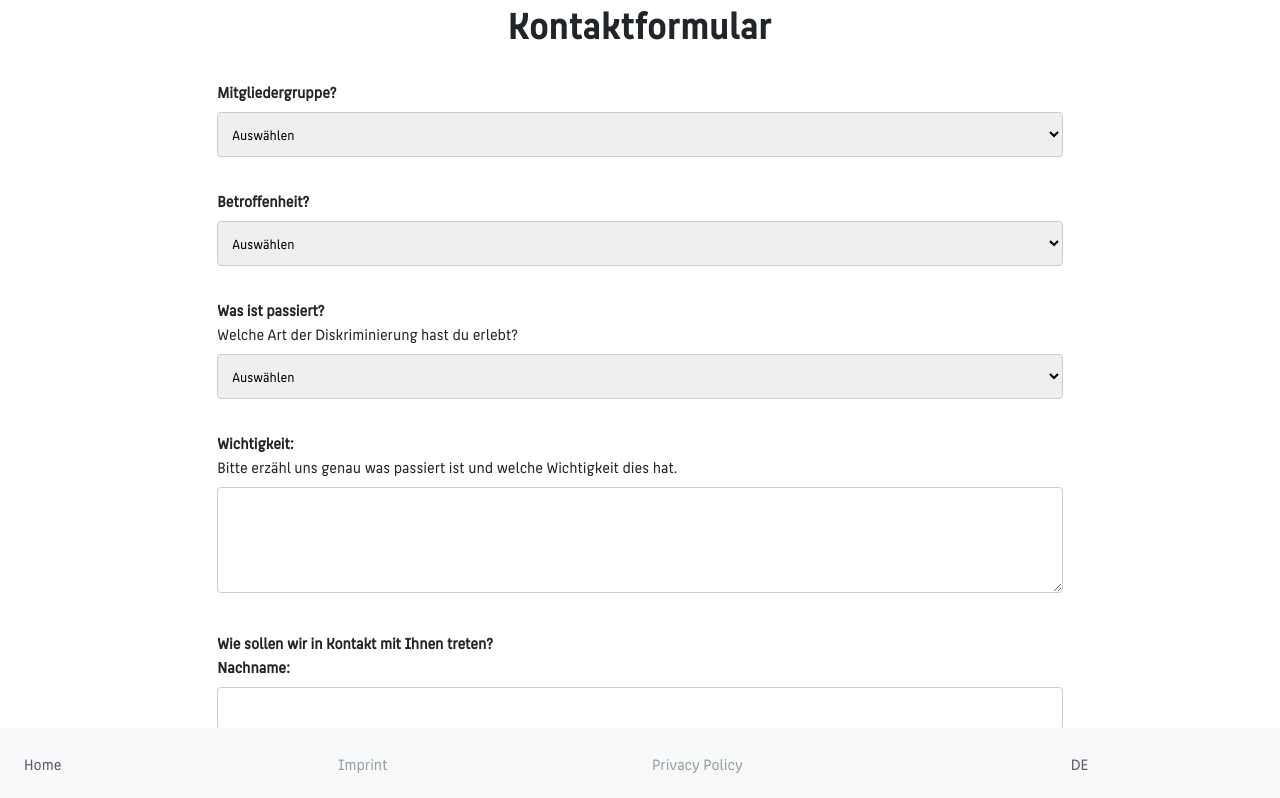
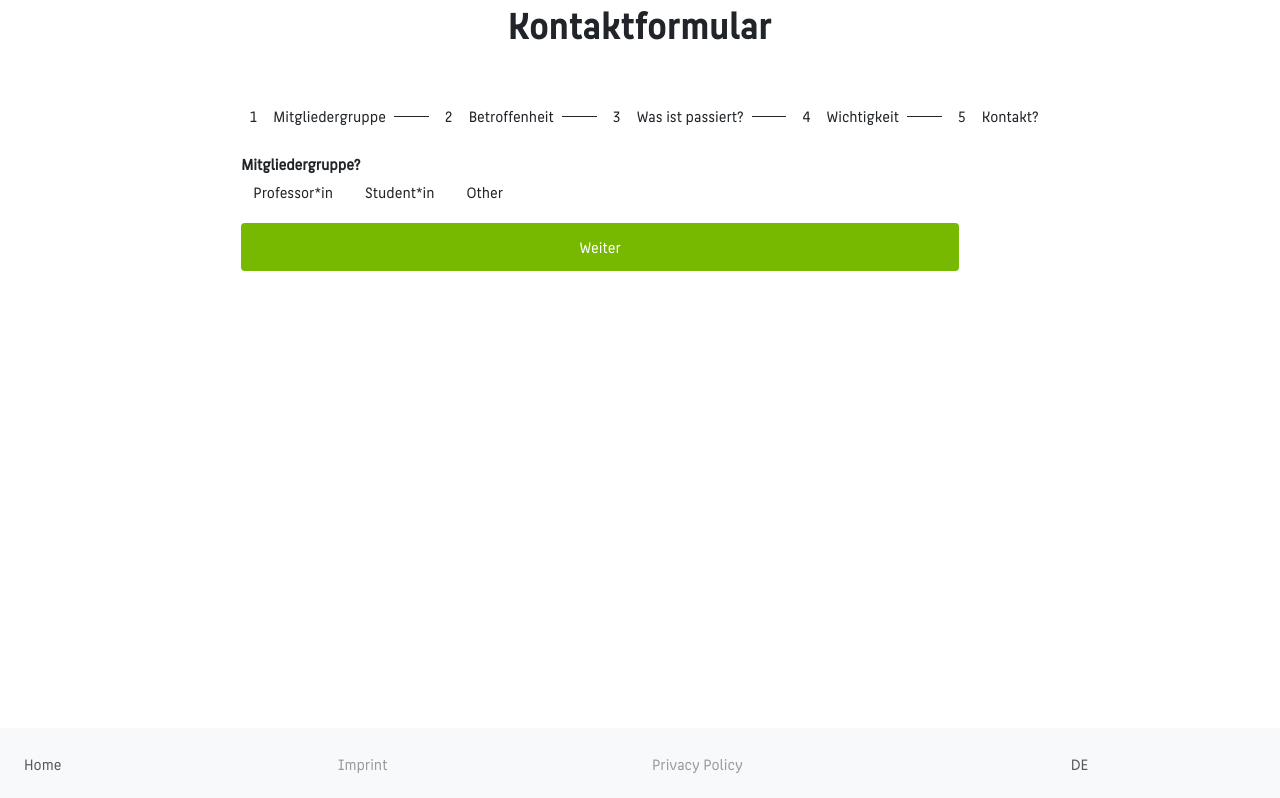
Before and after one commit to joha1na/AntidiskriminierungsAPP, an Angular app in the folder htw-antidiskriminierungsapp/: page /kontaktformular in a window 1280 px wide. Shown: the top 798 px of the page. Built offline with nearby package versions, Linux system fonts and the light colour scheme.

Commit message:
Erste Frage überarbeitet mit Auswahlchips und Kontaktformular eingerichtet

```diff
--- a/htw-antidiskriminierungsapp/src/app/kontaktformular/kontaktformular.component.css
+++ b/htw-antidiskriminierungsapp/src/app/kontaktformular/kontaktformular.component.css
@@ -3,6 +3,24 @@ body {
     width: 100%;
     padding: 4%;
 }
+
+/* CSS für den aktiven Link im mat-stepper */
+.mat-step-header[aria-selected="true"] .mat-step-label,
+.mat-step-header[aria-selected="true"] .mat-step-icon {
+  background-color: #76B900; /* Hintergrundfarbe des aktiven Schritts */
+  color: white; /* Textfarbe des aktiven Schritts */
+}
+
+.mat-chip-selected {
+  background-color: green;
+  color: white; /* Ändern Sie die Textfarbe je nach Bedarf */
+}
+
+.mat-step-label{
+  background-color: #76B900;
+  color: white;
+}
+
 
 .container {
     overflow: hidden;
@@ -14,9 +32,8 @@ body {
 }
 
 h1 {
-    font-family: 'HTWBerlinBold';
-    text-align: center;
-
+  font-family: 'HTWBerlinBold';
+  text-align: center;
 }
 
 .buttons {
--- a/htw-antidiskriminierungsapp/src/app/kontaktformular/kontaktformular.component.html
+++ b/htw-antidiskriminierungsapp/src/app/kontaktformular/kontaktformular.component.html
@@ -1,18 +1,36 @@
 <h1>Kontaktformular</h1>
 <br>
-<form (ngSubmit)="submitForm()" #contactForm="ngForm">
-    <div>
+<mat-horizontal-stepper #stepper>
+  <!-- Schritt 1 -->
+  <mat-step>
+    <ng-template matStepLabel>Mitgliedergruppe</ng-template>
+    <form (ngSubmit)="nextStep()">
+      <div>
         <label for="mitgliedergruppe">Mitgliedergruppe?</label>
         <br>
-        <select id="mitgliedergruppe" name="mitgliedergruppe" required [(ngModel)]="formData.mitgliedergruppe">
-          <option value="" disabled selected>Auswählen</option>
-          <option value="Professor*in">Professor*in</option>
-          <option value="Student*in">Student*in</option>
-          <option value="Other">Other</option>
-          <!-- Weitere Kategorien hinzufügen -->
-        </select>
+        <mat-chip-list>
+
+          <mat-chip (click)="selectMitgliedergruppe('Professor*in')" [selected]="formData.mitgliedergruppe === 'Professor*in'">
+            Professor*in
+          </mat-chip>
+
+          <mat-chip (click)="selectMitgliedergruppe('Student*in')" [selected]="formData.mitgliedergruppe === 'Student*in'">
+            Student*in
+          </mat-chip>
+          <mat-chip (click)="selectMitgliedergruppe('Other')" [selected]="formData.mitgliedergruppe === 'Other'">
+            Other
+          </mat-chip>
+        </mat-chip-list>
       </div>
-      <br>
+      <div>
+        <button class="btn-primary" type="submit">Weiter</button>
+      </div>
+    </form>
+  </mat-step>
+
+  <mat-step>
+    <ng-template matStepLabel>Betroffenheit</ng-template>
+    <form (ngSubmit)="nextStep()">
       <div>
         <label for="betroffenheit">Betroffenheit?</label>
         <br>
@@ -24,7 +42,16 @@
           <!-- Weitere Kategorien hinzufügen -->
         </select>
       </div>
+      <div>
+        <button class="btn-primary" type="submit">Weiter</button>
+      </div>
       <br>
+    </form>
+  </mat-step>
+  <!-- Schritt 3 -->
+  <mat-step>
+    <ng-template matStepLabel>Was ist passiert?</ng-template>
+    <form (ngSubmit)="nextStep()">
       <div>
         <label for="geschichte">Was ist passiert?</label>
         <br>
@@ -38,7 +65,18 @@
           <!-- Weitere Kategorien hinzufügen -->
         </select>
       </div>
+      <div>
+
+        <button class="btn-primary" type="submit">Weiter</button>
+      </div>
+    </form>
+  </mat-step>
+
       <br>
+       <!-- Schritt 4 -->
+  <mat-step>
+    <ng-template matStepLabel>Wichtigkeit</ng-template>
+    <form (ngSubmit)="nextStep()">
     <div>
       <label for="message">Wichtigkeit:</label>
       <br>
@@ -47,6 +85,15 @@
       <textarea id="message" name="message" rows="4" required [(ngModel)]="formData.message"></textarea>
     </div>
     <br>
+    <div>
+      <button class="btn-primary" type="submit">Weiter</button>
+    </div>
+  </form>
+</mat-step>
+<mat-step>
+  <ng-template matStepLabel>Kontakt?</ng-template>
+  <form (ngSubmit)="submitForm()">
+  <div>
     <label>Wie sollen wir in Kontakt mit Ihnen treten?</label>
     <div>
         <label for="lastname">Nachname:</label>
@@ -60,8 +107,12 @@
         <label for="email">E-Mail:</label>
         <input type="email" id="email" name="email" required [(ngModel)]="formData.email">
       </div>
-    <button class="btn-primary "type="submit" [disabled]="!contactForm.valid">Absenden</button>
-  </form>
+      <div>
+        <button class="btn-primary" type="submit">Absenden</button>
+      </div>
+  </div>
+  </form></mat-step>
   <br>
   <br>
   <br>
+</mat-horizontal-stepper>
--- a/htw-antidiskriminierungsapp/src/app/kontaktformular/kontaktformular.component.ts
+++ b/htw-antidiskriminierungsapp/src/app/kontaktformular/kontaktformular.component.ts
@@ -1,4 +1,7 @@
-import { Component } from '@angular/core';
+import { Component, ViewChild } from '@angular/core';
+import { NgForm } from '@angular/forms'; // Stellen Sie sicher, dass NgForm importiert ist
+import { MatStepper } from '@angular/material/stepper';
+
 
 @Component({
   selector: 'app-kontaktformular',
@@ -6,6 +9,9 @@ import { Component } from '@angular/core';
   styleUrls: ['./kontaktformular.component.css']
 })
 export class KontaktformularComponent {
+  @ViewChild('contactForm', { static: false }) contactForm: NgForm | undefined;
+  @ViewChild('stepper') stepper!: MatStepper; // ViewChild für den Stepper
+
   formData = {
     mitgliedergruppe: '',
     betroffenheit:'',
@@ -14,13 +20,27 @@ export class KontaktformularComponent {
     lastname: '',
     firstname:'',
     email:'',
-    message: ''
+    message: '',
+
   };
 
+  selectMitgliedergruppe(selectedGroup: string): void {
+    this.formData.mitgliedergruppe = selectedGroup;
+  }
+
+  nextStep() {
+    this.stepper.next();
+  }
+
+  // Funktion zum Wechseln zum vorherigen Schritt
+  previousStep() {
+    this.stepper.previous();
+  }
   submitForm() {
     // Hier kannst du die Logik für das Absenden des Formulars implementieren,
     // z. B. eine HTTP-Anfrage an den Server senden, um die Daten zu verarbeiten.
     console.log('Formulardaten:', this.formData);
     // Hier könnte die Logik stehen, um die Formulardaten zu senden oder zu verarbeiten.
   }
+
 }
```
Also changed, not shown: htw-antidiskriminierungsapp/src/app/app.module.ts (+9 -1 lines).
